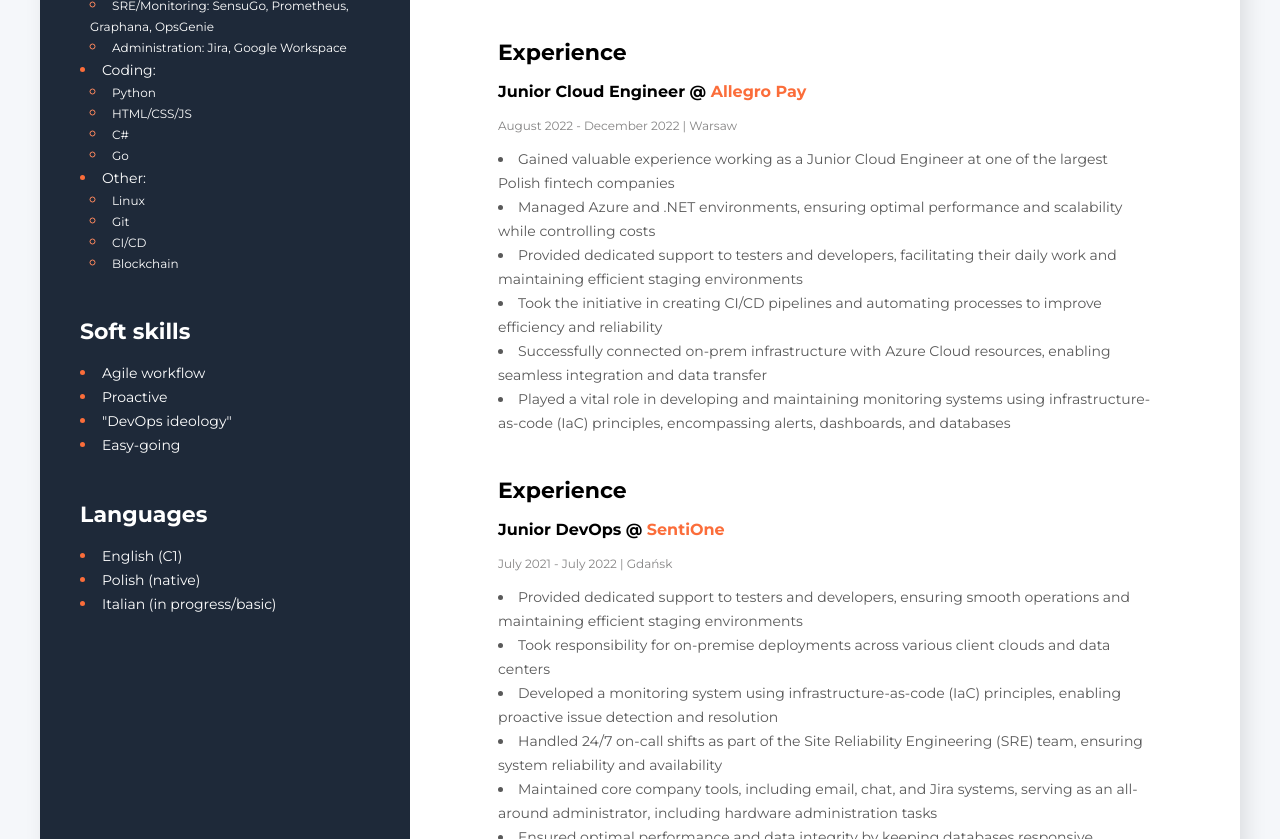
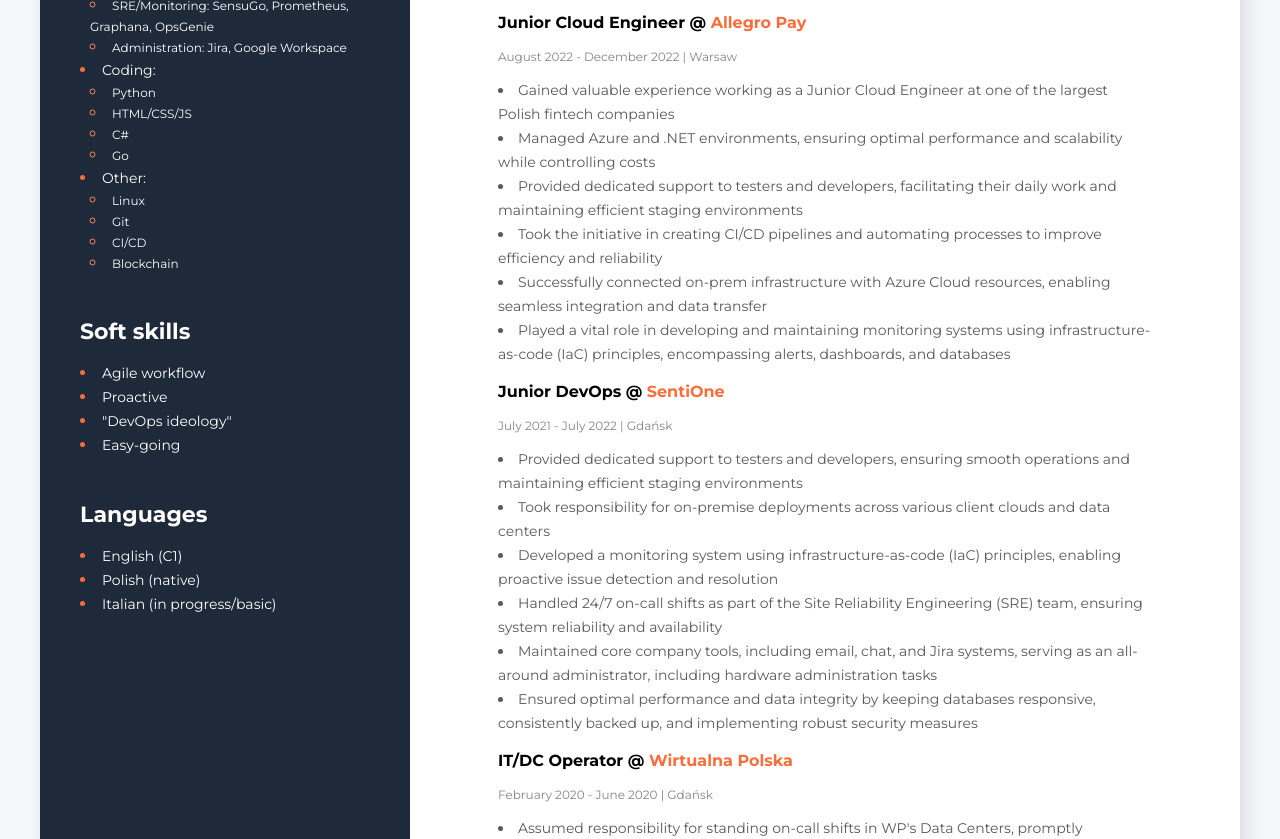
Before and after one commit to wiktorkisielewski/wiktorkisielewski.github.io, a plain HTML site: page index.html in a window 1280 px wide. Shown: the part 1059-1898 px from the top of the page. Drawn offline with Linux system fonts and the light colour scheme.

Commit message:
ai approved

```diff
--- a/index.html
+++ b/index.html
@@ -137,7 +137,6 @@
         </div>
 
         <div>
-          <h2>Experience</h2>
           <h3 class="job-name">
             Junior Cloud Engineer @ <span class="highlight">Allegro Pay</span>
           </h3>
@@ -153,7 +152,6 @@
         </div>
 
         <div>
-          <h2>Experience</h2>
           <h3 class="job-name">
             Junior DevOps @ <span class="highlight">SentiOne</span>
           </h3>
```
